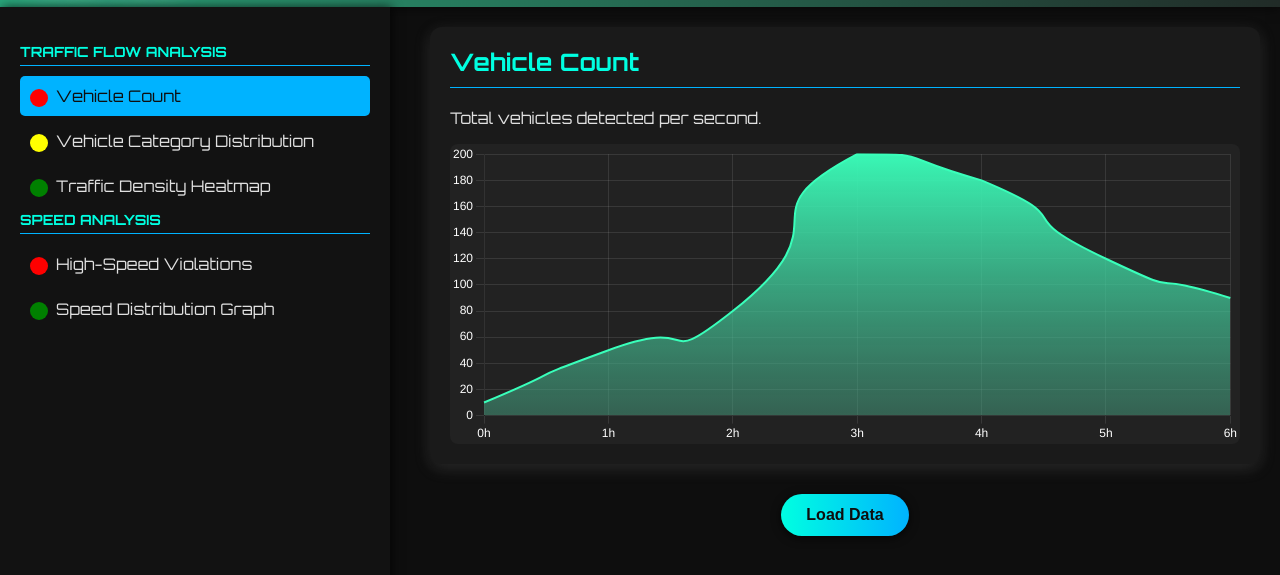
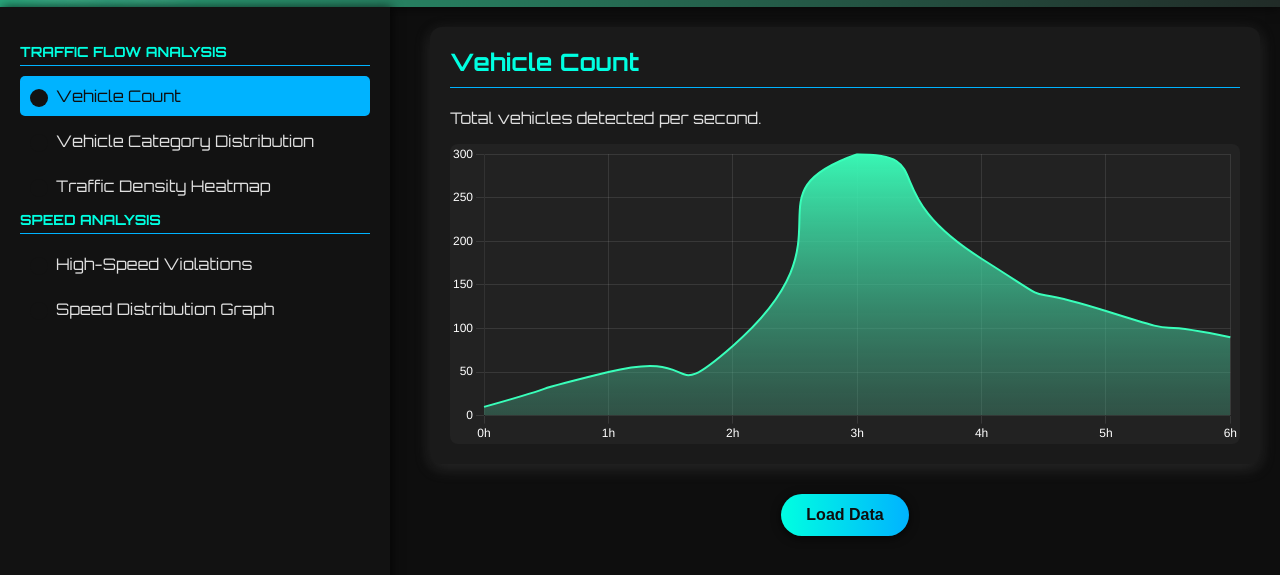
Before and after one commit to Khushi-bhaskar01/tms_web, a plain HTML site: page analysis.html in a window 1280 px wide. Shown: the part 63-638 px from the top of the page. Drawn offline with nearby package versions, Linux system fonts and the light colour scheme.

Commit message:
added traffic hover

```diff
--- a/analysis.js
+++ b/analysis.js
@@ -20,7 +20,7 @@ navItems.forEach(item => {
 function createGradient(ctx) {
     let gradient = ctx.createLinearGradient(0, 0, 0, 400);
     gradient.addColorStop(0, "rgba(57, 255, 186, 1)");  // Neon Cyan (Top)
-    gradient.addColorStop(1, "rgba(77, 110, 98, 0.3)");  // Hot Pink (Bottom)
+    gradient.addColorStop(1, "rgba(77, 110, 98, 0.1)");  // Hot Pink (Bottom)
     return gradient;
 }
 
@@ -44,7 +44,7 @@ new Chart(vehicleCountCtx, {
     labels: ["0h", "1h", "2h", "3h", "4h", "5h", "6h"],
     datasets: [{
       label: "Traffic Flow",
-      data: [10, 50, 80, 200, 180, 120, 90],
+      data: [10, 50, 80, 300, 180, 120, 90],
       borderColor: "#39ffba",
       borderWidth: 2,
       backgroundColor: createGradient(vehicleCountCtx),
@@ -143,9 +143,9 @@ new Chart(trafficDensityCtx, {
 // High-Speed Vehicles Chart
 const highSpeedCtx = document.getElementById("highSpeedChart").getContext("2d");
 new Chart(highSpeedCtx, {
-  type: "bar",
+  type: "line",
   data: {
-    labels: ["80-100 km/h", "100-120 km/h", "120-140 km/h", "140+ km/h"],
+    labels: ["1", "2", "3", "4"],
     datasets: [{
       label: "High-Speed Vehicles",
       data: [10, 15, 20, 5],
--- a/style.css
+++ b/style.css
@@ -72,9 +72,14 @@ body {
   height: 8px;
   border-radius: 50%;
   padding: 5px;
-  background-color: red;
+  background-color: #121212;
   position: relative;
   top: 3px;
+  transition: background-color 0.3s ease; /* Smooth transition */
+}
+
+.nav-item:hover .light-red {
+  background-color: red;
 }
 
 .light-yellow {
@@ -85,9 +90,13 @@ body {
   height: 8px;
   border-radius: 50%;
   padding: 5px;
-  background-color: yellow;
+  background-color: #121212;
   position: relative;
   top: 3px;
+}
+
+.nav-item:hover .light-yellow{
+  background-color: yellow;
 }
 
 .light-green {
@@ -98,11 +107,14 @@ body {
   height: 8px;
   border-radius: 50%;
   padding: 5px;
-  background-color: green;
+  background-color: #121212;
   position: relative;
   top: 3px;
 }
 
+.nav-item:hover .light-green{
+  background-color: green;
+}
 .sidebar {
   width: 350px;
   background-color: #121212;
```
